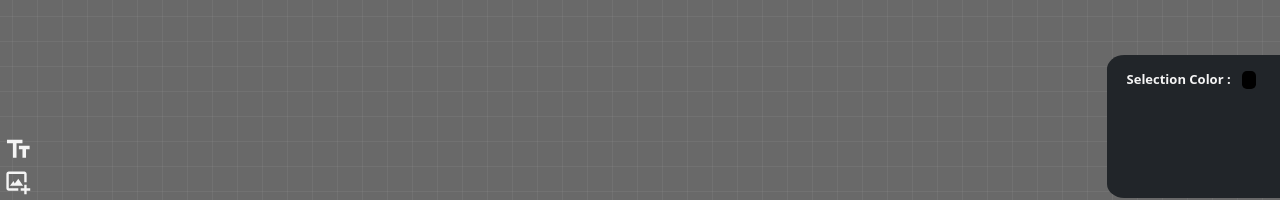
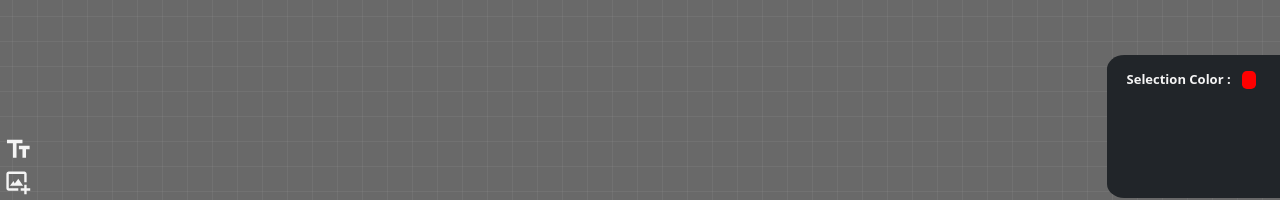
Before and after one commit to Vergiis/OnRefs, a React (Vite) app: page / in a window 1280 px wide. Shown: the part 596-796 px from the top of the page. Built offline with nearby package versions, Linux system fonts and the light colour scheme; some icons are missing.

Commit message:
1 file modified

```diff
--- a/src/CanvasSettings.tsx
+++ b/src/CanvasSettings.tsx
@@ -1,9 +1,20 @@
-import { useRef } from 'react';
+import { useEffect, useRef } from 'react';
 import { Form } from 'react-bootstrap';
+import { useCookies } from 'react-cookie';
 import { FaGear } from 'react-icons/fa6';
 
 export function CanvasSettings() {
   const colorRef: any = useRef(null);
+
+  const [cookies, setCookie] = useCookies(['canvasSettings']);
+  useEffect(() => {
+    if (cookies.canvasSettings == null) {
+      setCookie('canvasSettings', { sColor: '#FF0000', stype: 'Normal' });
+      colorRef.current.value = '#FF0000';
+    } else {
+      colorRef.current.value = cookies.canvasSettings.sColor;
+    }
+  }, []);
 
   const colorChange = () => {
     console.log(colorRef.current.value);
```
